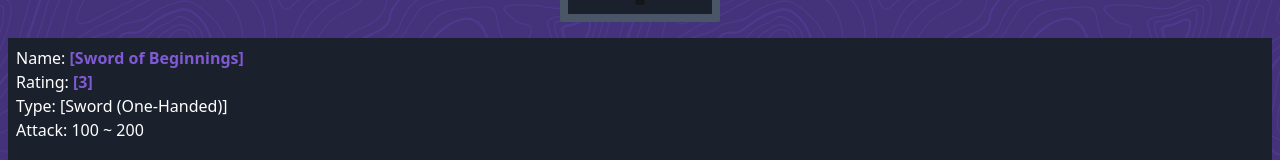
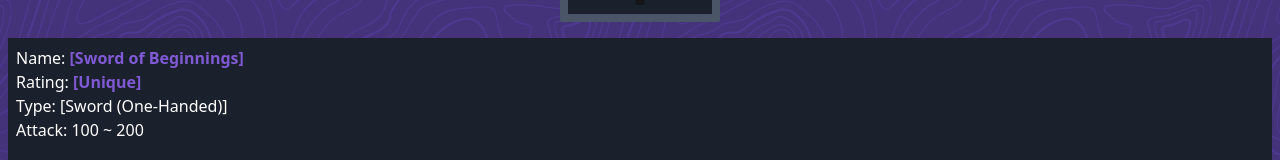
Before and after one commit to iamthismarvin/craftsmith, a Vue app: page /item in a window 1280 px wide. Shown: the part 210-370 px from the top of the page. Built offline with nearby package versions, Linux system fonts and the light colour scheme.

Commit message:
NEW: Create getRatingName method.

```diff
--- a/src/components/ItemDetails.vue
+++ b/src/components/ItemDetails.vue
@@ -4,7 +4,10 @@
       Name: <span class="font-bold" :style="`color: ${ratingColor}`">[{{ details.name }}]</span>
     </p>
     <p>
-      Rating: <span class="font-bold" :style="`color: ${ratingColor}`">[{{ details.rating }}]</span>
+      Rating:
+      <span class="font-bold" :style="`color: ${ratingColor}`"
+        >[{{ getRatingName(details.rating) }}]</span
+      >
     </p>
     <p>Type: [{{ details.type }}]</p>
     <p v-if="details.attack">Attack: {{ details.attack.min }} ~ {{ details.attack.max }}</p>
@@ -53,6 +56,12 @@ export default {
       return color;
     },
   },
+  methods: {
+    getRatingName(rating) {
+      const names = ['Common', 'Rare', 'Epic', 'Unique', 'Legendary', 'Myth'];
+      return names[rating];
+    },
+  },
 };
 </script>
 
```
